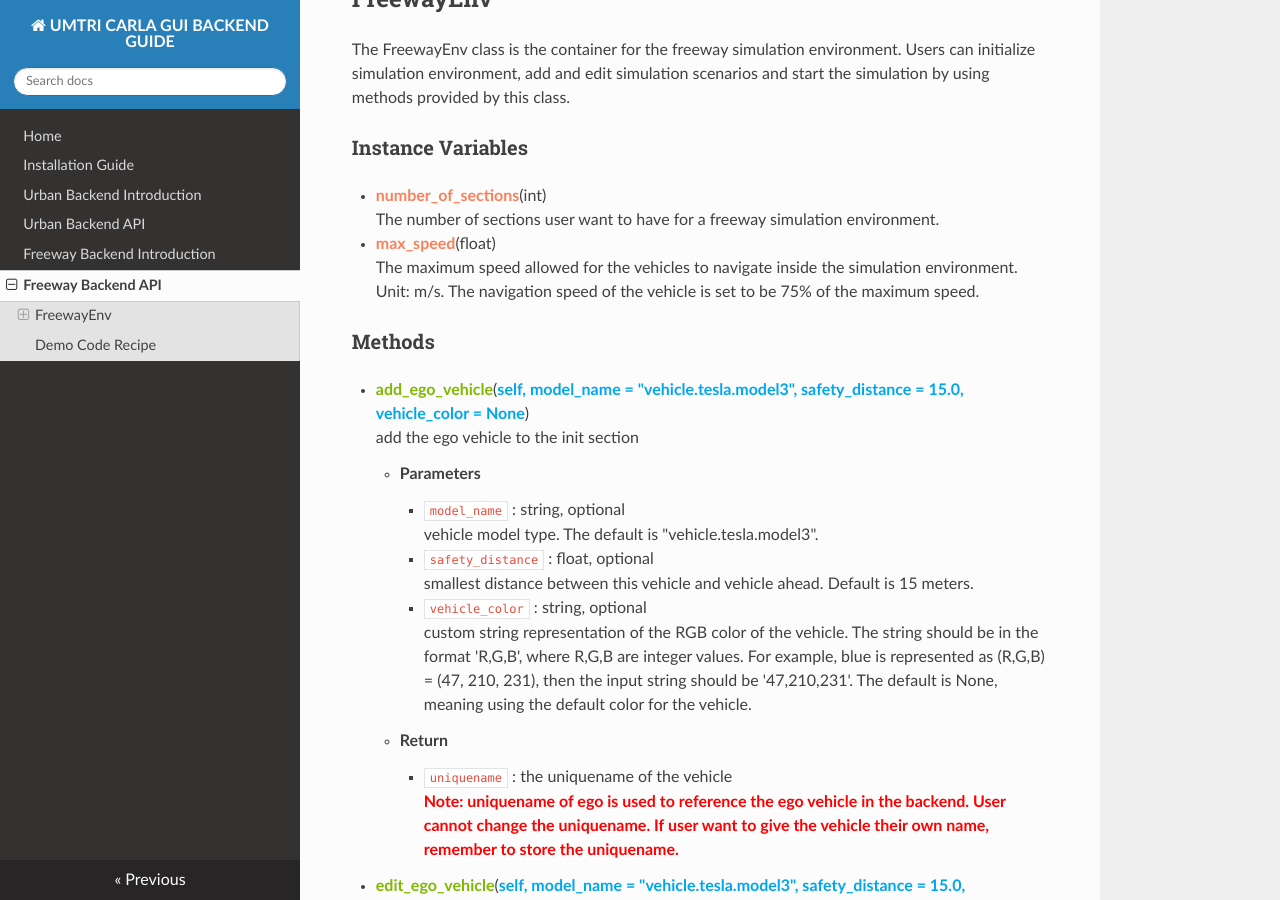
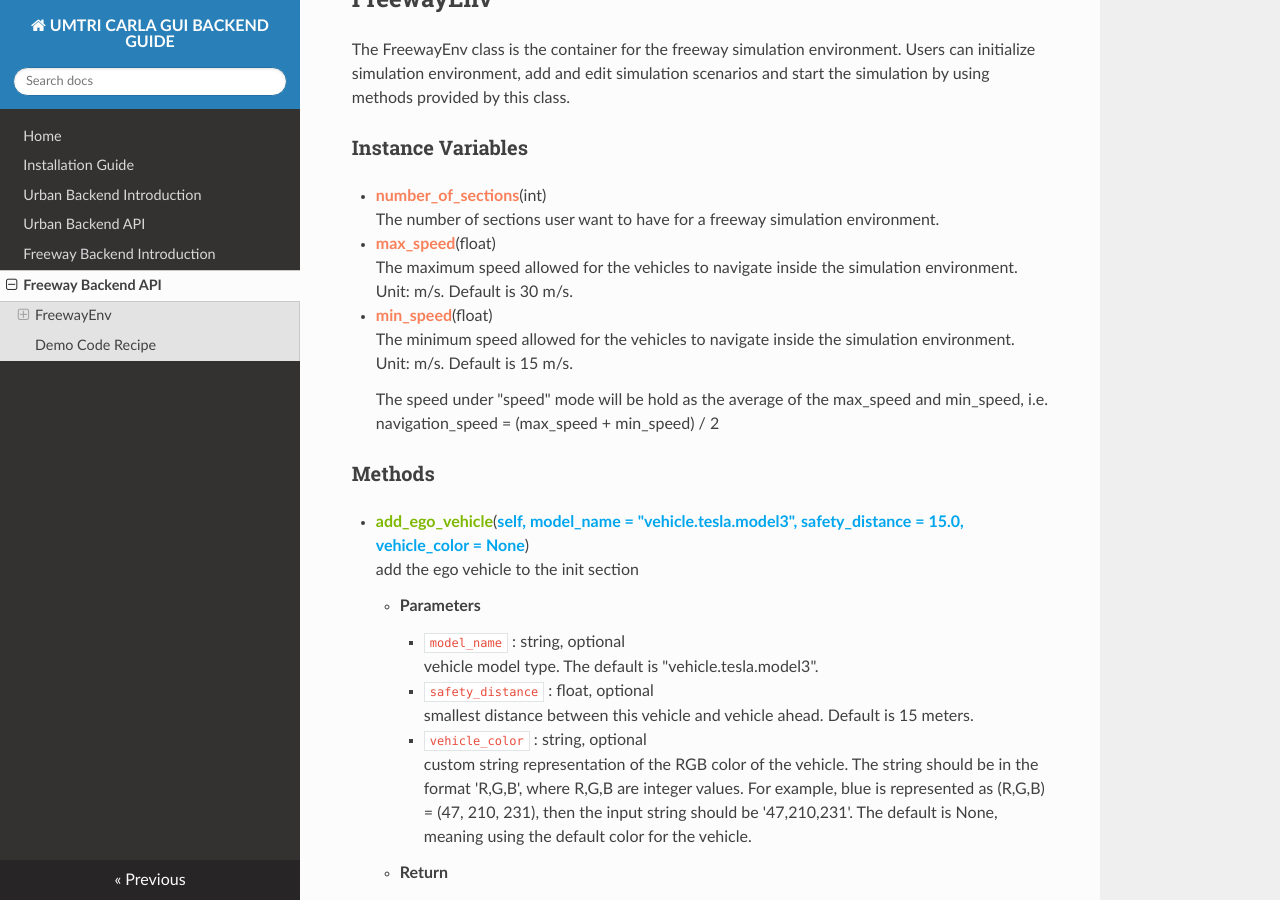
Before and after one commit to CenturyLiu/Carla-GUI, an MkDocs documentation site: the page built from Docs/freeway_backend_api.md, in a window 1280 px wide and 900 px high, scrolled down 395 px. Built offline with MkDocs 1.6.1, drawn with Linux system fonts in a browser that asks for light colours; nearby versions of some CDN libraries; some of the changed text lies outside the part shown.

```diff
--- a/Docs/freeway_backend_api.md
+++ b/Docs/freeway_backend_api.md
@@ -16,8 +16,12 @@ The FreewayEnv class is the container for the freeway simulation environment. Us
   The number of sections user want to have for a freeway simulation environment.
 
 - **<font color="#f8805a">max_speed</font>**(float)
-  The maximum speed allowed for the vehicles to navigate inside the simulation environment. Unit: m/s. The navigation speed of the vehicle is set to be 75% of the maximum speed.
+  The maximum speed allowed for the vehicles to navigate inside the simulation environment. Unit: m/s. Default is 30 m/s.
 
+- **<font color="#f8805a">min_speed</font>**(float)
+  The minimum speed allowed for the vehicles to navigate inside the simulation environment. Unit: m/s. Default is 15 m/s.
+
+    The speed under "speed" mode will be hold as the average of the max_speed and min_speed, i.e. navigation_speed = (max_speed + min_speed) / 2
 
 ### Methods
 
@@ -164,8 +168,14 @@ The FreewayEnv class is the container for the freeway simulation environment. Us
 
 <font color="#ff0000">**Note: uniquename is used to reference a vehicle in the backend. Please store the uniquename. If users want to give the vehicle their own name, keep that name seperate from the uniquename.**</font>
 
-- **<font color="#7fb800">SectionBackend</font>**(<font color="#00a6ed">**self**</font>)
+- **<font color="#7fb800">SectionBackend</font>**(<font color="#00a6ed">**self,spectator_mode = None,allow_collision = True**</font>)
    main function for starting the simulation.
+
+    - `spectator_mode` : string, optional
+What view mode will be used inside the simulation, valid value is "first_person". The default value is None, i.e. the spectator will not follow the vehicle.
+
+    - `allow_collision` : bool, optional
+whether collision is allowed in during simulation. The default value is True. <font color="#ff0000">**This method is not stable. There's no guarantee that vehicle will not collide if this value is set to be False** </font>
 
 
 - **<font color="#7fb800">get_vehicle_bounding_box</font>**(<font color="#00a6ed">**self, uniquename**</font>)
```
Also changed, not shown: Docs/urban_backend_api.md (+3 -1 lines).
